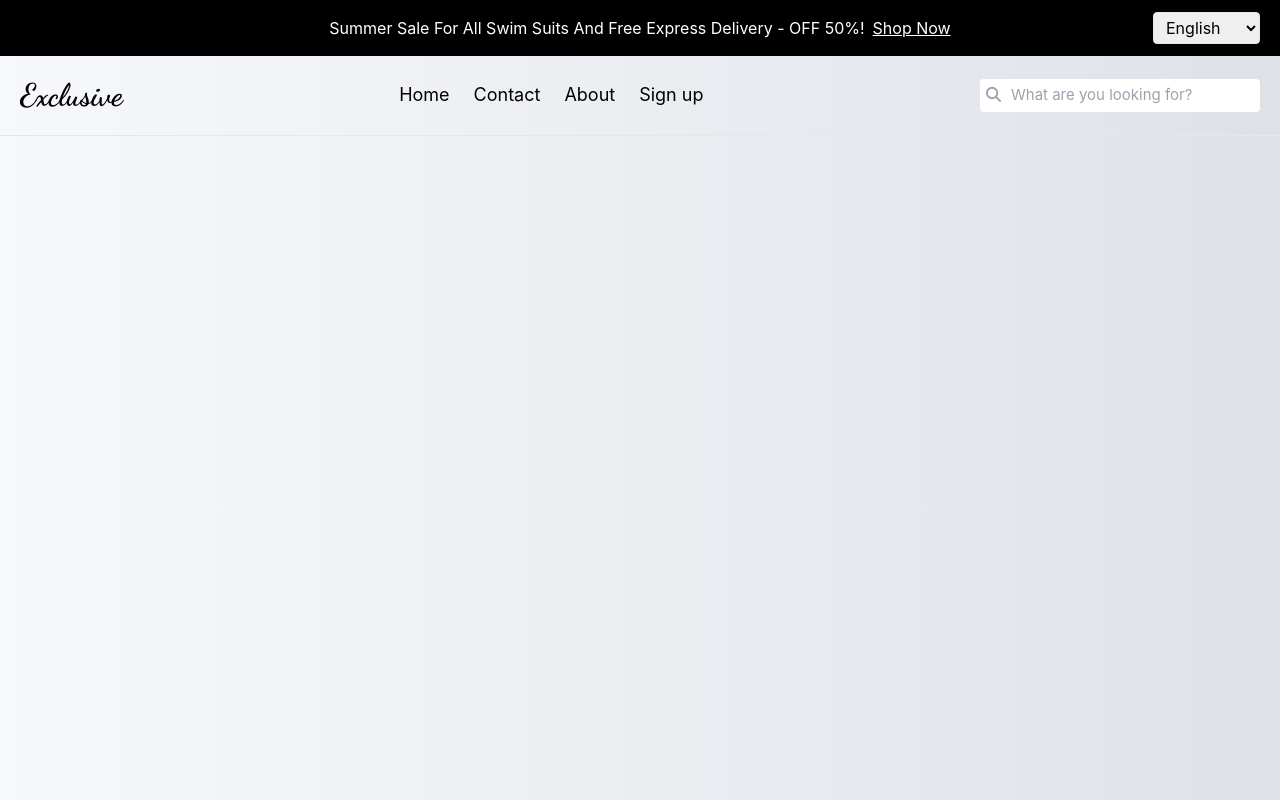
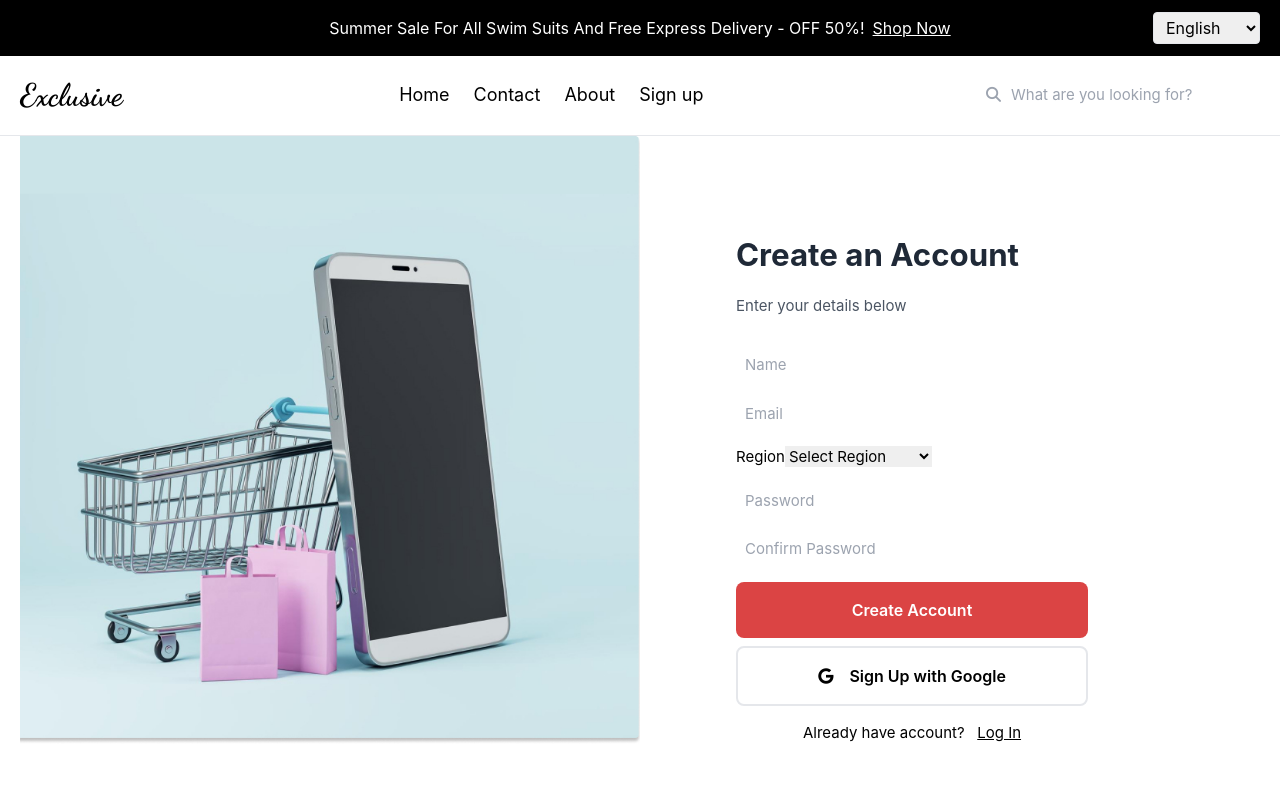
Before and after one commit to pikary/adv-dbms, a React (Vite) app: page /register in a window 1280 px wide. Built offline with nearby package versions, Linux system fonts and the light colour scheme.

Commit message:
feat: sign up page

```diff
--- a/src/App.tsx
+++ b/src/App.tsx
@@ -1,6 +1,8 @@
 import {BrowserRouter as Router, Routes, Route} from "react-router-dom";
 import Topbar from "./components/Topbar";
 import Navbar from "./components/Navbar";
+import SignUp from "./pages/SignUp";
+
 
 function App() {
     return (
@@ -13,7 +15,7 @@ function App() {
                     <Routes>
                         <Route path="/" element={<></>}/>
                         <Route path="/login" element={<></>}/>
-                        <Route path="/register" element={<></>}/>
+                        <Route path="/register" element={<SignUp/>}/>
                         <Route path="/profile" element={<></>}/>
                     </Routes>
                 </main>
--- a/src/assets/base.css
+++ b/src/assets/base.css
@@ -41,7 +41,7 @@
         text-rendering: optimizeLegibility;
         -webkit-font-smoothing: antialiased;
         -moz-osx-font-smoothing: grayscale;
-        background: linear-gradient(to right, #f7f8fc, #dee2e6);
+        background: white
 
     }
 
--- a/src/components/Button/index.tsx
+++ b/src/components/Button/index.tsx
@@ -1,9 +1,8 @@
 import React, {ReactNode} from 'react';
 
 
-
 interface ButtonProps extends React.ButtonHTMLAttributes<HTMLButtonElement> {
-    icon?: ReactNode | null;
+    icon?: string;
     text?: string;
     className?: string;
     onClick?: () => void;
@@ -26,11 +25,13 @@ function Button(props: ButtonProps) {
         <button
             disabled={disabled || false}
             onClick={onClick}
-            className={'w-full bg-primary text-base cursor-pointer flex justify-center items-center px-3 py-4 font-semibold rounded-lg' + className}
+            className={'w-full bg-primary text-base cursor-pointer flex gap-4 justify-center items-center px-3 py-4 font-semibold rounded-lg ' + className}
             type={type}
         >
+            {icon &&
+                <i className={icon}></i>
+            }
             <p>{text}</p>
-            {icon}
         </button>
     );
 }
--- /dev/null
+++ b/src/pages/SignUp/helpers/validation.ts
@@ -0,0 +1,67 @@
+import * as Yup from 'yup';
+
+const registrationValidationSchema = Yup.object().shape({
+    fullName: Yup.string()
+        .min(2, 'Full Name must be at least 2 characters')
+        .max(50, 'Full Name cannot exceed 50 characters')
+        .required('Full Name is required'),
+
+    email: Yup.string()
+        .email('Invalid email address')
+        .required('Email is required'),
+
+    password: Yup.string()
+        .min(6, 'Password must be at least 6 characters')
+        .max(20, 'Password cannot exceed 20 characters')
+        .required('Password is required'),
+
+    confirmPassword: Yup.string()
+        .oneOf([Yup.ref('password'), null], 'Passwords must match')
+        .required('Confirm Password is required'),
+
+    role: Yup.string()
+        .oneOf(['buyer', 'seller'], 'Role must be either buyer or seller')
+        .required('Role is required'),
+
+    region: Yup.string()
+        .required('Region is required'),
+
+    // Optional field for sellers
+    shopName: Yup.string().when('role', {
+        is: 'seller',
+        then: Yup.string().required('Shop Name is required for sellers'),
+        otherwise: Yup.string().notRequired(),
+    }),
+});
+
+const initialValues ={
+    fullName: '',
+    email: '',
+    password: '',
+    confirmPassword: '',
+    role: 'buyer',
+    region: '',
+    shopName: ''
+}
+const regions = [
+    { id: 1, name: "Akmola" },
+    { id: 2, name: "Aktobe" },
+    { id: 3, name: "Almaty" },
+    { id: 4, name: "Almaty City" },
+    { id: 5, name: "Atyrau" },
+    { id: 6, name: "East Kazakhstan" },
+    { id: 7, name: "Jambyl" },
+    { id: 8, name: "Karaganda" },
+    { id: 9, name: "Kostanay" },
+    { id: 10, name: "Kyzylorda" },
+    { id: 11, name: "Mangystau" },
+    { id: 12, name: "North Kazakhstan" },
+    { id: 13, name: "Pavlodar" },
+    { id: 14, name: "Turkestan" },
+    { id: 15, name: "West Kazakhstan" },
+    { id: 16, name: "Zhetysu" },
+    { id: 17, name: "Shymkent City" },
+    { id: 18, name: "Astana City" },
+];
+
+export {registrationValidationSchema,initialValues,regions}
--- /dev/null
+++ b/src/pages/SignUp/index.tsx
@@ -0,0 +1,59 @@
+import {FC} from "react";
+import {Formik, Form, Field} from "formik";
+import {registrationValidationSchema, initialValues, regions} from "./helpers/validation.ts";
+import Input from "../../components/Input";
+import Button from "../../components/Button";
+
+import './styles.css'
+import {Link} from "react-router-dom";
+
+const SignUp: FC = () => {
+
+
+    return (
+        <section className={'w-full flex'}>
+            <div className={'flex-1 img'}
+            ></div>
+            <div className={'flex-1'}>
+                <div className="w-full max-w-md pt-24 pl-24">
+                    <h2 className="text-3xl font-bold text-gray-800 mb-4">Create an Account</h2>
+                    <p className="text-gray-600 mb-8">Enter your details below</p>
+
+                    <Formik
+                        initialValues={initialValues}
+                        onSubmit={() => {
+                        }}
+                        validationSchema={registrationValidationSchema}>
+                        <Form>
+                            <Input name={'fullName'} placeholder={'Name'} margin={'mb-4'}/>
+                            <Input name={'email'} placeholder={'Email'} margin={'mb-4'}/>
+                            <div className={'mb-4'}>
+                                <label htmlFor="region">Region</label>
+                                <Field as="select" name="region">
+                                    <option value="">Select Region</option>
+                                    {regions.map((region) => (
+                                        <option key={region.id} value={region.name}>
+                                            {region.name}
+                                        </option>
+                                    ))}
+                                </Field>
+                            </div>
+                            <Input name={'password'} placeholder={'Password'} margin={'mb-4'}/>
+                            <Input name={'confirmPassword'} placeholder={'Confirm Password'} margin={'mb-4'}/>
+                            <Button className={'mb-2 text-white'} type={'submit'} text={'Create Account'}/>
+                            <Button type="button" text={"Sign Up with Google"} icon="fa-brands fa-google" className={'bg-transparent border-2 text-black mb-4'}/>
+                            <p className={'text-center'}>
+                                Already have account? &nbsp;&nbsp;
+                                <Link className={'inline underline'} to={'/'}>Log In</Link>
+                            </p>
+                        </Form>
+                    </Formik>
+                </div>
+
+            </div>
+        </section>
+
+    )
+}
+
+export default SignUp
--- /dev/null
+++ b/src/pages/SignUp/styles.css
@@ -0,0 +1,4 @@
+.img{
+    background: url("../../assets/images/side_img.jpg") no-repeat center center; /* Ensures the image is centered */
+    background-size: cover;
+}
--- /dev/null
+++ b/src/store/entities/User/types.ts
@@ -0,0 +1,18 @@
+
+export interface User {
+    _id: string;
+    fullName: string;
+    email: string;
+    password: string; // Ideally, this would be a hashed password in a real-world scenario
+    role: 'buyer' | 'seller'; // Can only be either 'buyer' or 'seller'
+    region: string; // Region selected during registration (e.g., Astana, Almaty)
+    wishlist?: string[]; // Optional field for buyers
+    shopName?: string; // Only for sellers
+    productListings?: string[]; // Only for sellers, references to product IDs
+    salesHistory?: string[]; // Only for sellers, references to order IDs
+}
+
+export interface RegistrationRequestBody extends Omit<User, '_id' | 'wishlist' | 'productListings' | 'salesHistory'> {
+    confirmPassword: string;
+}
+export interface LoginRequestBody extends Omit<User, 'userId' | 'fullName' | 'role' | 'region' | 'wishlist' | 'shopName' | 'productListings' | 'salesHistory'> {}
```
Also changed, not shown: src/assets/images/side_img.jpg (added).
